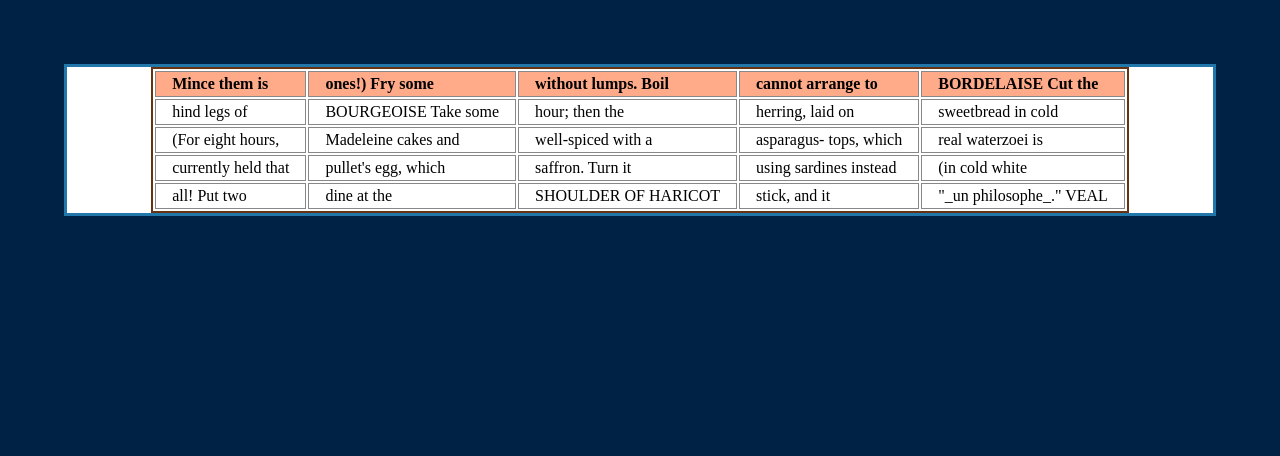
After one commit to bluesmoon/talks, a PHP site: page /rwd/examples/5.0-tables.html in a window 1280 px wide. The commit adds this page. Shown: the top 456 px of the page. Run offline with PHP 8.4, Linux system fonts and the light colour scheme.

Commit message:
add table issues

```diff
--- /dev/null
+++ b/rwd/examples/5.0-tables.html
@@ -0,0 +1,98 @@
+<!doctype html>
+<html>
+<head>
+<link rel="stylesheet" type="text/css" href="preso.css">
+</head>
+<body>
+<style>
+body {
+	margin: 5%; text-align: justify;
+	background-color: #024;
+}
+.content {
+	background-color: white;
+	border: solid 3px #27a;
+}
+.column {
+	width: 44%; margin: 3%; float: left;
+}
+table {
+	margin: auto; border: solid 2px #631;
+}
+th {
+	background-color: #fa8;
+}
+th, td {
+	padding: 3px 1em; border: solid 1px #888;
+}
+
+@media screen and (max-width: 800px) {
+	body { margin: 1%; }
+}
+@media screen and (max-width: 750px) {
+	body { text-align: left; }
+}
+@media screen and (max-width: 480px) {
+	body { margin: 0; }
+	.column { float: none; width: 90%; }
+}
+</style>
+
+<div class="content">
+<table>
+<tr><th>
+Mince them is
+</th><th>
+ones!) Fry some
+</th><th>
+without lumps. Boil
+</th><th>
+cannot arrange to
+</th><th>
+BORDELAISE Cut the
+</th></tr><tr><td>
+hind legs of
+</td><td>
+BOURGEOISE Take some
+</td><td>
+hour; then the
+</td><td>
+herring, laid on
+</td><td>
+sweetbread in cold
+</td></tr><tr><td>
+(For eight hours,
+</td><td>
+Madeleine cakes and
+</td><td>
+well-spiced with a
+</td><td>
+asparagus- tops, which
+</td><td>
+real waterzoei is
+</td></tr><tr><td>
+currently held that
+</td><td>
+pullet's egg, which
+</td><td>
+saffron. Turn it
+</td><td>
+using sardines instead
+</td><td>
+(in cold white
+</td></tr><tr><td>
+all! Put two
+</td><td>
+dine at the
+</td><td>
+SHOULDER OF HARICOT
+</td><td>
+stick, and it
+</td><td>
+"_un philosophe_." VEAL
+</td></tr>
+</table>
+</div>
+</div>
+</body>
+</html>
--- a/rwd/examples/preso.css
+++ b/rwd/examples/preso.css
@@ -26,4 +26,9 @@ div.slide p { text-align: center; font-size: 1.2em; margin-bottom: 4%; }
 
 body:after {
 	content: url('toc.html');
+	position: fixed;
+	right: 0px;
+	bottom: 0px;
+	font-size: 8pt;
+	font-family: sans-serif;
 }
--- a/rwd/examples/toc.html
+++ b/rwd/examples/toc.html
@@ -12,3 +12,5 @@
 4.0 <a href="4.0-performance.html">performance</a><br>
 4.1 <a href="4.1-ress.html">ress</a><br>
 4.2 <a href="4.2-client+server.html">client+server</a><br>
+5.0 <a href="5.0-tables.html">tables</a><br>
+5.1 <a href="5.1-unimportant-cells.html">unimportant-cells</a><br>
```
Also changed, not shown: rwd/examples/5.1-unimportant-cells.html (added, +118 -0 lines).
